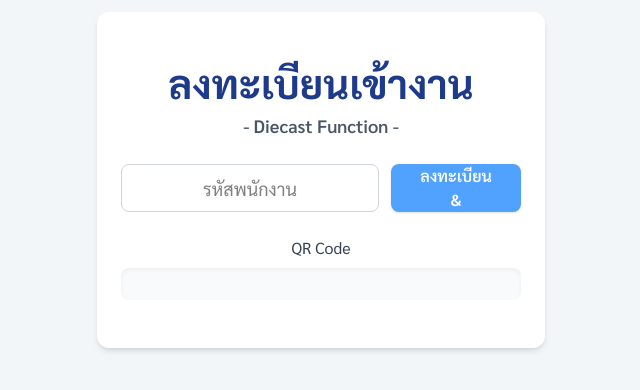
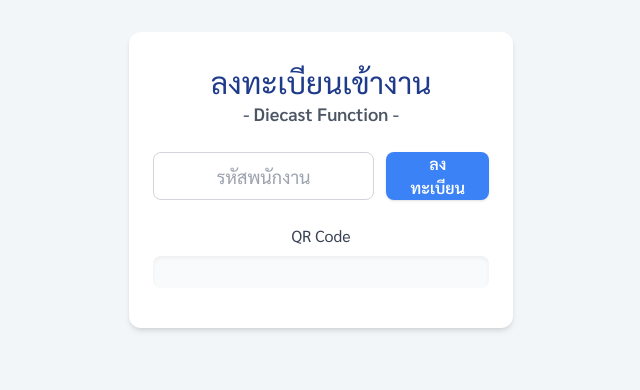
Before and after one commit to EngDiecast/EngDiecast.github.io, a plain HTML site: page index.html in a window 1280 px wide. Shown: the part 220-610 px from the top of the page, without its empty margins (319-959 px from the left). Drawn offline with nearby package versions, Linux system fonts and the light colour scheme.

Commit message:
Update index.html

```diff
--- a/index.html
+++ b/index.html
@@ -2,14 +2,18 @@
 <html lang="th">
 <head>
   <meta charset="UTF-8">
+  <meta name="viewport" content="width=device-width, initial-scale=1.0">
   <title>Minimal Registration Fullscreen</title>
 
   <!-- Google Fonts -->
   <link href="https://fonts.googleapis.com/css2?family=Sarabun:wght@400;600;700&display=swap" rel="stylesheet">
 
+  <!-- Tailwind CDN -->
+  <script src="https://cdn.tailwindcss.com"></script>
+
+  <!-- QR & Screenshot Libs -->
   <script src="https://cdn.jsdelivr.net/npm/html2canvas@1.4.1/dist/html2canvas.min.js"></script>
   <script src="https://cdn.jsdelivr.net/npm/qrcode@1.5.1/build/qrcode.min.js"></script>
-  <script src="https://cdn.jsdelivr.net/npm/@tailwindcss/browser@4"></script>
 
   <style>
     body {
@@ -18,7 +22,7 @@
     }
     h1 {
       font-weight: 700;
-      font-size: 2.5rem;
+      font-size: 2rem;
       color: #1e3a8a;
       text-align: center;
     }
@@ -28,29 +32,29 @@
     }
   </style>
 </head>
-<body class="min-h-screen flex items-center justify-center p-0">
+<body class="min-h-screen flex items-center justify-center px-4 py-6">
 
   <!-- Card Container -->
-  <div id="captureArea" class="w-full h-full sm:max-w-md bg-white rounded-none sm:rounded-xl shadow-md flex flex-col items-center p-6">
+  <div id="captureArea" class="w-full max-w-sm bg-white rounded-xl shadow-md flex flex-col items-center p-6">
 
     <!-- Header -->
-    <h1 class="mt-4">ลงทะเบียนเข้างาน</h1>
-    <p class="text-gray-600 text-center text-lg mb-6 font-semibold">- Diecast Function -</p>
+    <h1 class="mt-2 text-2xl sm:text-3xl">ลงทะเบียนเข้างาน</h1>
+    <p class="text-gray-600 text-center text-base sm:text-lg mb-6 font-semibold">- Diecast Function -</p>
 
     <!-- Input & Button -->
-    <div class="w-full flex flex-col sm:flex-row gap-3 mb-6">
+    <div class="w-full flex flex-col gap-3 sm:flex-row sm:gap-3 mb-6">
       <input id="text-input" type="text" placeholder="รหัสพนักงาน"
-             class="flex-1 h-12 px-4 rounded-lg border border-gray-300 text-center text-lg focus:outline-none focus:ring-2 focus:ring-blue-300"/>
+             class="w-full h-12 px-4 rounded-lg border border-gray-300 text-center text-lg focus:outline-none focus:ring-2 focus:ring-blue-300"/>
       <button onclick="generateQR()"
-              class="h-12 px-6 bg-blue-400 text-white font-semibold rounded-lg shadow transition-colors duration-200 btn-minimal">
-        ลงทะเบียน & ดาวน์โหลด
+              class="w-full sm:w-auto h-12 px-6 bg-blue-500 text-white font-semibold rounded-lg shadow transition-colors duration-200 btn-minimal">
+        ลงทะเบียน
       </button>
     </div>
 
     <!-- QR Code Block -->
-    <div class="w-full flex flex-col items-center mb-6 flex-grow">
+    <div class="w-full flex flex-col items-center mb-4">
       <span class="text-gray-700 mb-2 font-medium">QR Code</span>
-      <div id="qrcode" class="flex justify-center items-center p-4 bg-gray-50 rounded-lg shadow-inner flex-grow w-full"></div>
+      <div id="qrcode" class="w-full flex justify-center items-center p-4 bg-gray-50 rounded-lg shadow-inner"></div>
     </div>
 
   </div>
@@ -61,7 +65,7 @@
       const qrcodeContainer = document.getElementById("qrcode");
       qrcodeContainer.innerHTML = "";
 
-      if(!text){
+      if (!text) {
         alert("กรุณาใส่รหัสพนักงานก่อน");
         return;
       }
@@ -70,15 +74,15 @@
       canvasQR.classList.add("rounded-md", "shadow-sm");
       qrcodeContainer.appendChild(canvasQR);
 
-      QRCode.toCanvas(canvasQR, text, { width: 200 }, function(err){
-        if(err){
+      QRCode.toCanvas(canvasQR, text, { width: 200 }, function (err) {
+        if (err) {
           alert("เกิดข้อผิดพลาดในการสร้าง QR Code");
           console.error(err);
           return;
         }
 
-        html2canvas(document.getElementById("captureArea"), { scale: 2, useCORS: true }).then(canvas=>{
-          canvas.toBlob(function(blob){
+        html2canvas(document.getElementById("captureArea"), { scale: 2, useCORS: true }).then(canvas => {
+          canvas.toBlob(function (blob) {
             const link = document.createElement("a");
             link.download = text + ".png";
             link.href = URL.createObjectURL(blob);
```
